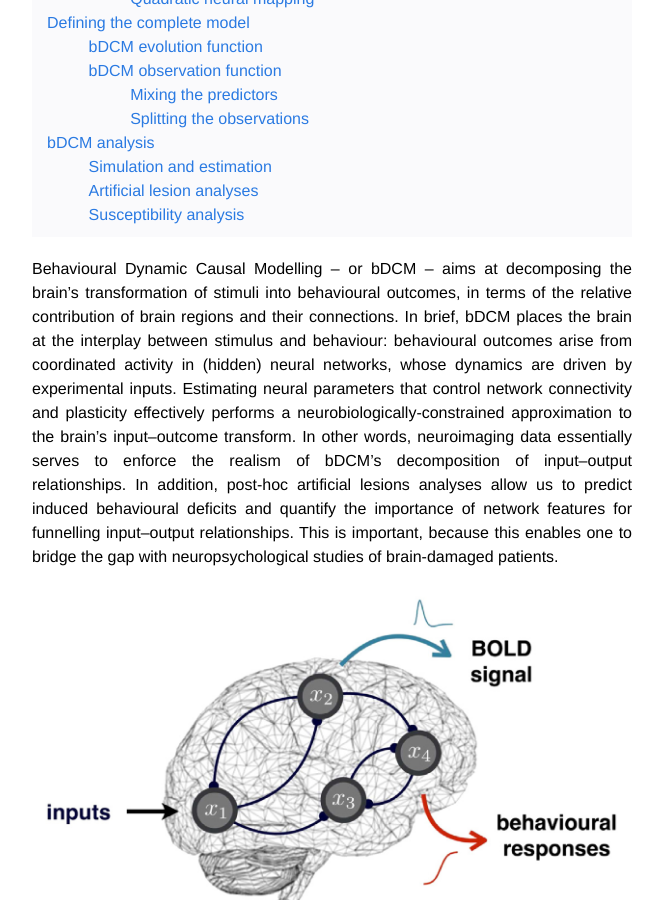
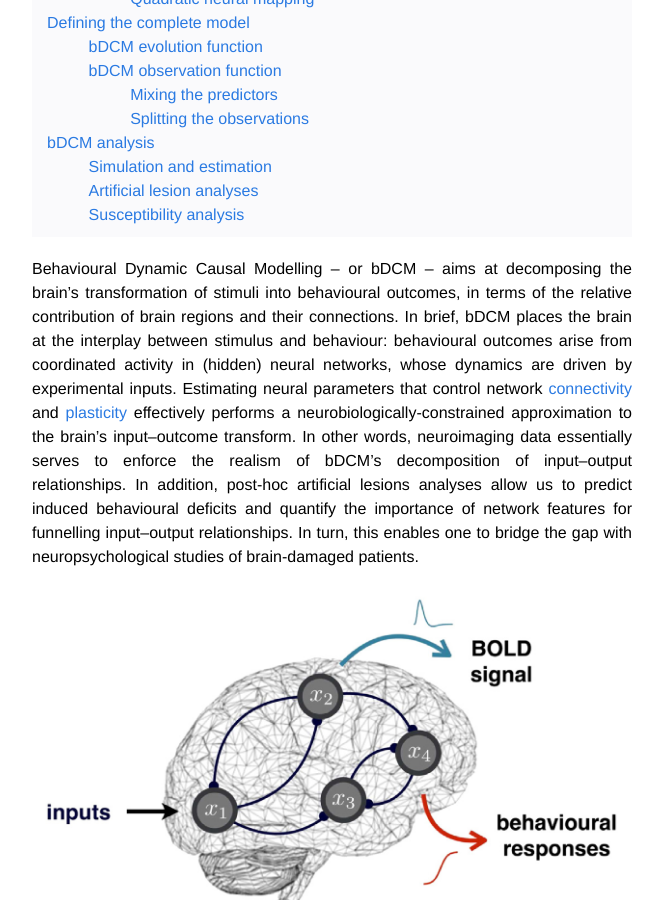
Before and after one commit to MBB-team/VBA-toolbox, a Jekyll site: the page built from _wiki/behavioural-DCM.md, in a window 1280 px wide and 900 px high, scrolled down 478 px. Shown: the whole window, without its empty margins (308-971 px from the left). Built offline with Jekyll 4.4.1, drawn with Linux system fonts in a browser that asks for light colours; nearby versions of some CDN libraries; formulas are drawn with MathJax 3.

Commit message:
Update behavioural-DCM.md

```diff
--- a/_wiki/behavioural-DCM.md
+++ b/_wiki/behavioural-DCM.md
@@ -4,7 +4,7 @@ title: "Behavioural DCM"
 * Will be replaced with the ToC, excluding the "Contents" header
 {:toc}
 
-Behavioural Dynamic Causal Modelling -- or bDCM -- aims at decomposing the brain's transformation of stimuli into behavioural outcomes, in terms of the relative contribution of brain regions and their connections. In brief, bDCM places the brain at the interplay between stimulus and behaviour: behavioural outcomes arise from coordinated activity in (hidden) neural networks, whose dynamics are driven by experimental inputs. Estimating neural parameters that control network connectivity and plasticity effectively performs a neurobiologically-constrained approximation to the brain's input–outcome transform. In other words, neuroimaging data essentially serves to enforce the realism of bDCM's decomposition of input–output relationships. In addition, post-hoc artificial lesions analyses allow us to predict induced behavioural deficits and quantify the importance of network features for funnelling input–output relationships. This is important, because this enables one to bridge the gap with neuropsychological studies of brain-damaged patients.
+Behavioural Dynamic Causal Modelling -- or bDCM -- aims at decomposing the brain's transformation of stimuli into behavioural outcomes, in terms of the relative contribution of brain regions and their connections. In brief, bDCM places the brain at the interplay between stimulus and behaviour: behavioural outcomes arise from coordinated activity in (hidden) neural networks, whose dynamics are driven by experimental inputs. Estimating neural parameters that control network [connectivity](https://en.wikipedia.org/wiki/Connectivity_(graph_theory)) and [plasticity](https://en.wikipedia.org/wiki/Neuroplasticity) effectively performs a neurobiologically-constrained approximation to the brain's input–outcome transform. In other words, neuroimaging data essentially serves to enforce the realism of bDCM's decomposition of input–output relationships. In addition, post-hoc artificial lesions analyses allow us to predict induced behavioural deficits and quantify the importance of network features for funnelling input–output relationships. In turn, this enables one to bridge the gap with neuropsychological studies of brain-damaged patients.
 
 ![]({{ site.baseurl }}/images/wiki/bdcm/bdcm-schema.png)
 
```
